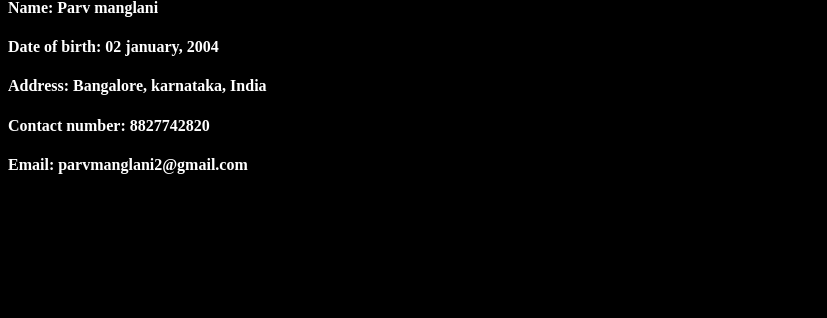
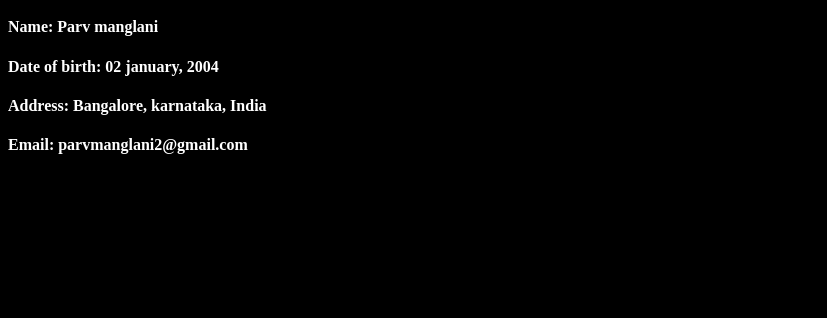
Before and after one commit to Parv-manglani/parv-portfolio, a plain HTML site: page src/index.html in a window 1280 px wide. Shown: the part 404-722 px from the top of the page, 0-827 px from the left. Drawn offline with Linux system fonts and the light colour scheme; files whose address does not match are found by name.

Commit message:
Remove contact number from index.html

```diff
--- a/src/index.html
+++ b/src/index.html
@@ -29,7 +29,6 @@
         <h4>Name: Parv manglani</h4>
         <h4>Date of birth: 02 january, 2004</h4>
         <h4>Address: Bangalore, karnataka, India</h4>
-        <h4>Contact number: 8827742820</h4>
         <h4>Email: parvmanglani2@gmail.com</h4>
         </div>
         <div>
```
